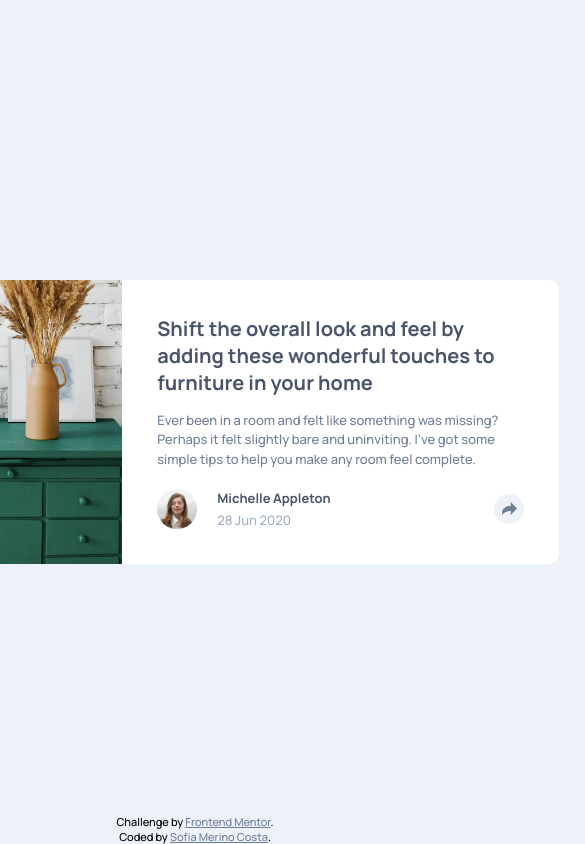
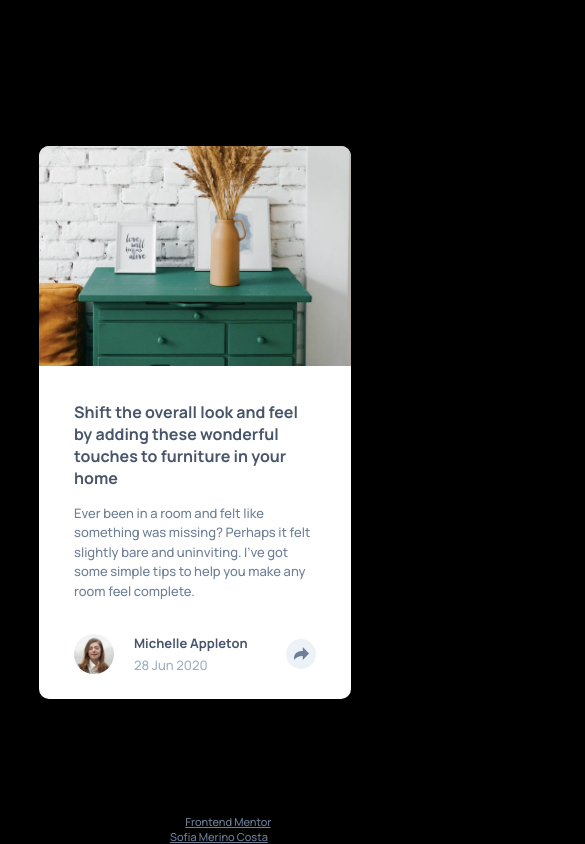
Before and after one commit to sophie-mc-dev/article-preview-component, a plain HTML site: page index.html in a window 390 px wide. Shown: the top 844 px of the page, 585 px wide, since content can reach past the window. Drawn offline with Linux system fonts and the light colour scheme.

Commit message:
attempt at the mobile design

```diff
--- a/style.scss
+++ b/style.scss
@@ -22,7 +22,8 @@ body {
   align-items: center;
   min-height: 100vh;
   font-family: "Manrope", sans-serif;
-    background-color: $light-grayish-blue;
+  // background-color: $light-grayish-blue;
+  background-color: black;
   font-size: $fs-body;
 }
 
@@ -160,6 +161,34 @@ main {
   }
 }
 
-@media (min-width: 720px) {
+@media screen and (max-width: 768px) {
+  body {
+    margin: 0 auto;
+  }
 
+  main {
+    width: 80%;
+    grid-template-columns: 1fr;
+    grid-template-rows: auto 1fr;
   }
+
+  .left-container {
+    height: 220px;
+  }
+
+  .right-container {
+    padding-bottom: 25px;
+  }
+
+  .title {
+    font-size: 16px;
+    font-weight: 700;
+  }
+
+  .description {
+    line-height: 1.5em;
+    margin-bottom: 2.5em;
+  }
+}
+
+// pop-up
```
Also changed, not shown: style.css, 1 other file. Lines whose indentation alone changed are shown as unchanged.
